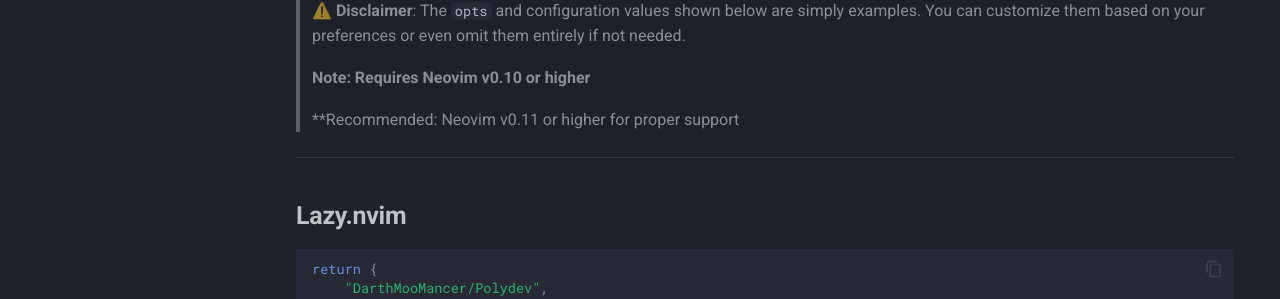
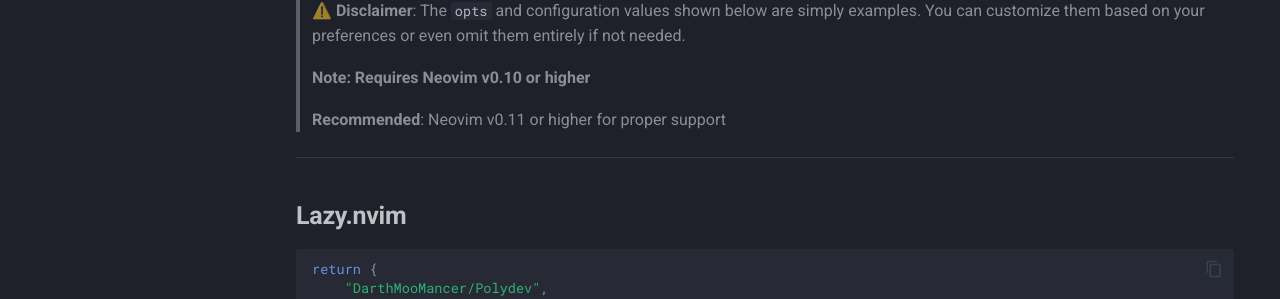
Before and after one commit to DarthMooMancer/Polydev, an MkDocs documentation site: the page built from docs/installation.md, in a window 1280 px wide and 900 px high. Shown: the part 297-596 px from the top of the window. Built offline with MkDocs 1.6.1 and Material for MkDocs 9.7.7, drawn with Linux system fonts in a browser that asks for light colours.

```diff
--- a/docs/installation.md
+++ b/docs/installation.md
@@ -6,7 +6,7 @@ Polydev can be installed using any plugin manager of your choice — or even man
 
 > **Note: Requires Neovim v0.10 or higher**
 
-> **Recommended: Neovim v0.11 or higher for proper support
+> **Recommended**: Neovim v0.11 or higher for proper support
 
 ---
 
```
